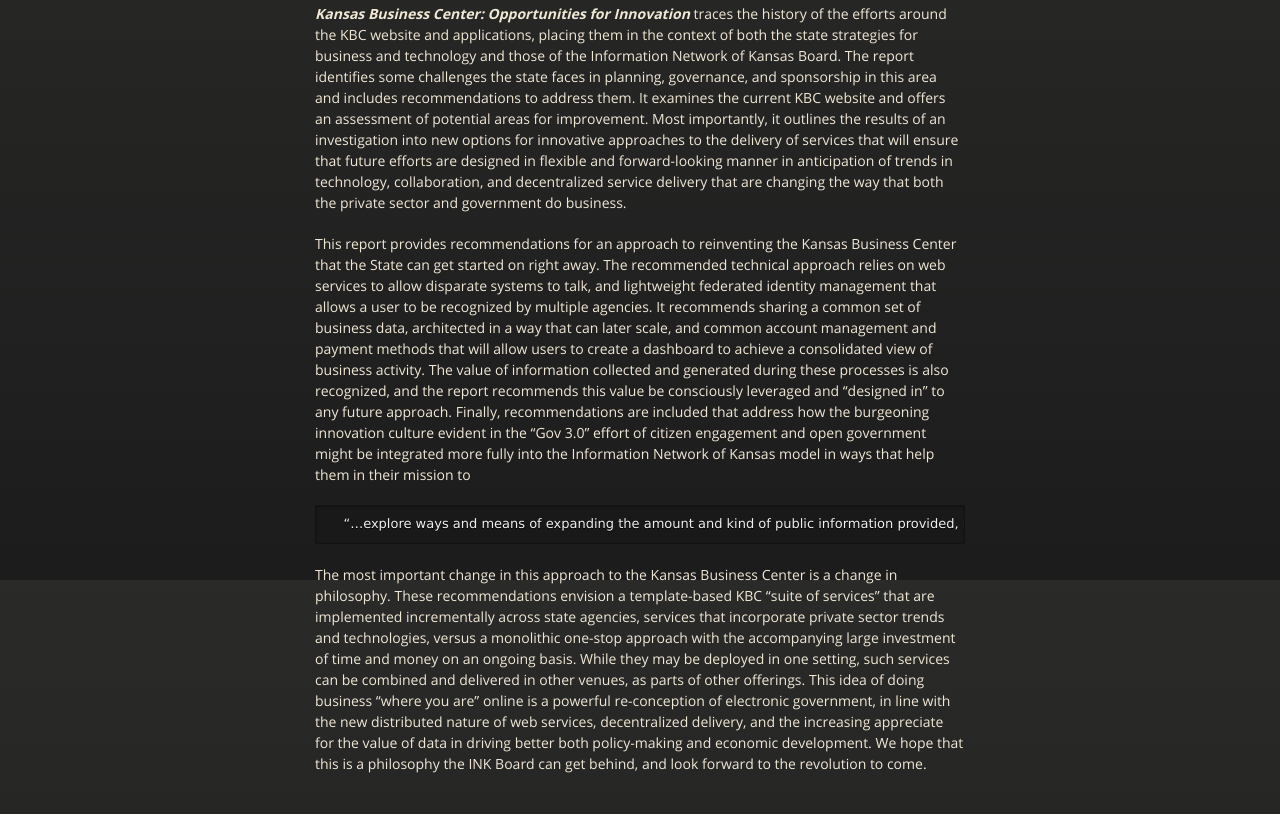
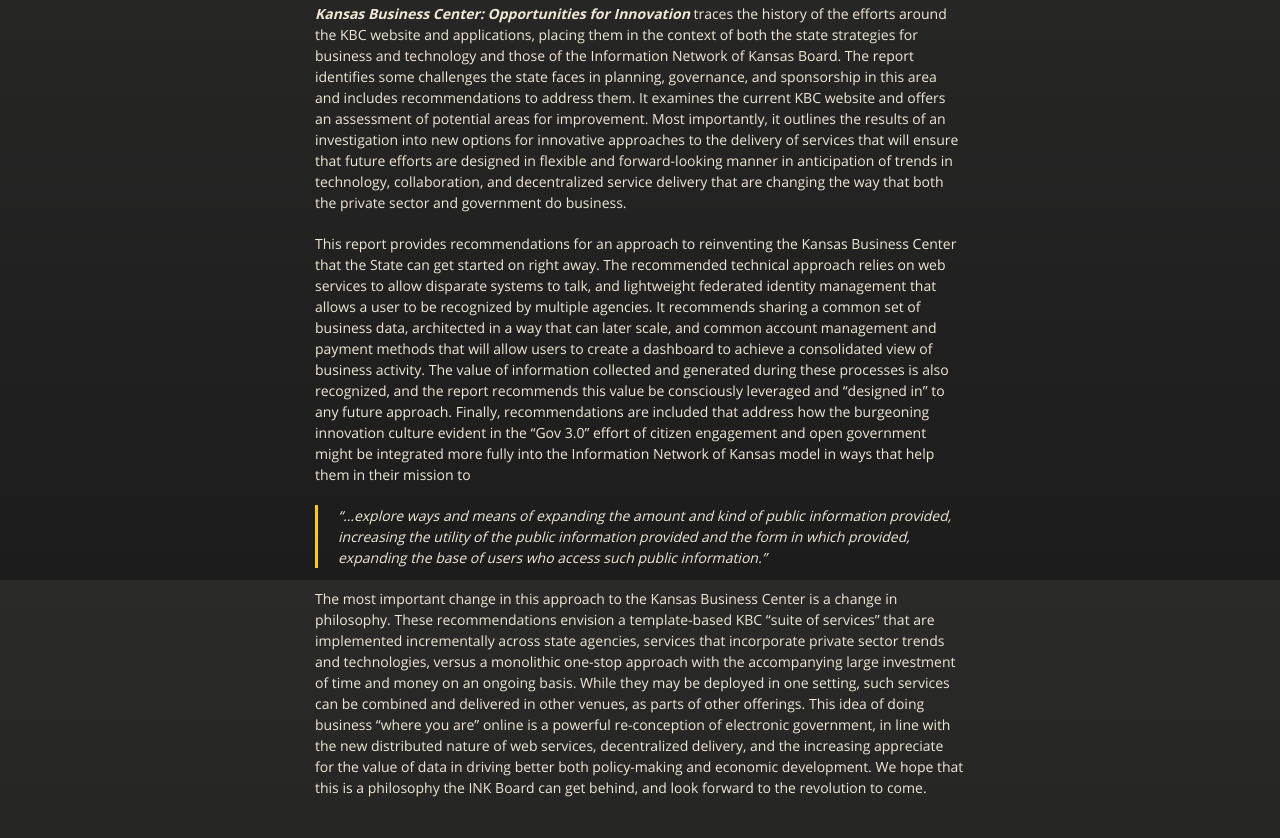
Before and after one commit to CIVICS/report, a plain HTML site: page 05-ExecutiveSummary.html in a window 1280 px wide. Shown: the part 1020-1858 px from the top of the page. Before the commit the page ends 1834 px from the top, so only its background shows below. Drawn offline with nearby package versions, Linux system fonts and the light colour scheme.

Commit message:
Update 05-ExecutiveSummary.html

```diff
--- a/05-ExecutiveSummary.html
+++ b/05-ExecutiveSummary.html
@@ -39,7 +39,12 @@
        </div>
 
 
-    <h1>Executive Summary</h1>
+
+
+
+
+
+ <h1>Executive Summary</h1>
 
 <p>In the world of business, time is money. The ability for entrepreneurs to act quickly on new ideas or plans is vital to a vibrant economy. For existing businesses, competition requires a focus on adding value while lowering costs. In both cases, reducing the time and effort required to interact with government is key to a growth promoting environment.</p>
 
@@ -62,8 +67,7 @@
 
 <p>This report provides recommendations for an approach to reinventing the Kansas Business Center that the State can get started on right away. The recommended technical approach relies on web services to allow disparate systems to talk, and lightweight federated identity management that allows a user to be recognized by multiple agencies. It recommends sharing a common set of business data, architected in a way that can later scale, and common account management and payment methods that will allow users to create a dashboard to achieve a consolidated view of business activity.  The value of information collected and generated during these processes is also recognized, and the report recommends this value be consciously leveraged and “designed in” to any future approach.  Finally, recommendations are included that address how the burgeoning innovation culture evident in the “Gov 3.0” effort of citizen engagement and open government might be integrated more fully into the Information Network of Kansas model in ways that help them in their mission to</p>
 
-<pre><code>   “…explore ways and means of expanding the amount and kind of public information provided, increasing the utility of the public information provided and the form in which provided, expanding the base of users who access such public information.”
-</code></pre>
+<blockquote><p>“…explore ways and means of expanding the amount and kind of public information provided, increasing the utility of the public information provided and the form in which provided, expanding the base of users who access such public information.”</p></blockquote>
 
 <p>The most important change in this approach to the Kansas Business Center is a change in philosophy. These recommendations envision a template-based KBC “suite of services” that are implemented incrementally across state agencies, services that incorporate private sector trends and technologies, versus a monolithic one-stop approach with the accompanying large investment of time and money on an ongoing basis.  While they may be deployed in one setting, such services can be combined and delivered in other venues, as parts of other offerings. This idea of doing business “where you are” online is a powerful re-conception of electronic government, in line with the new distributed nature of web services, decentralized delivery, and the increasing appreciate for the value of data in driving better both policy-making and economic development. We hope that this is a philosophy the INK Board can get behind, and look forward to the revolution to come.</p>
 
@@ -83,7 +87,5 @@
 
 
 
-
-
   </body>
 </html>
```
